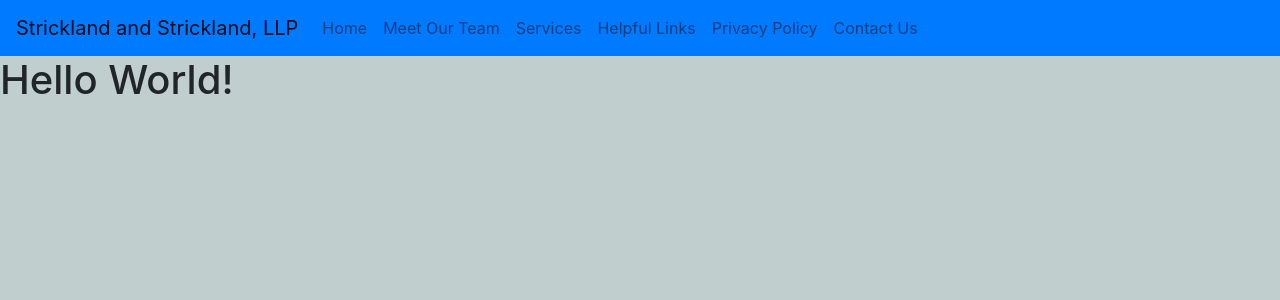
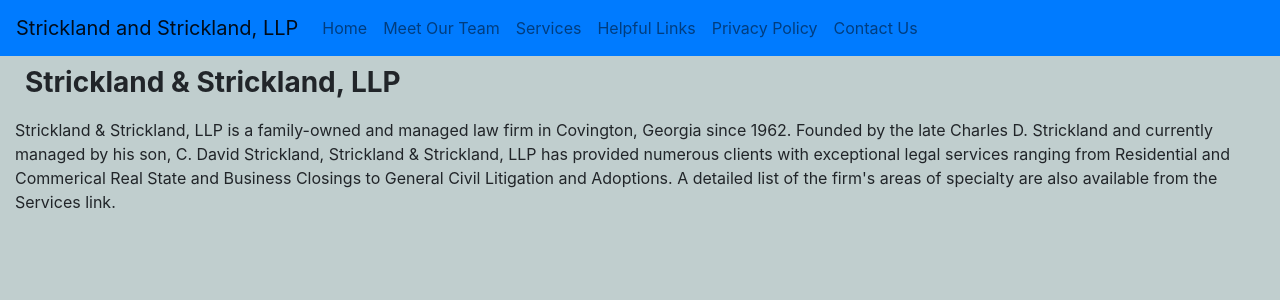
Before and after one commit to carolinelstrickland/stricklandlaw, a React (Create React App) app: page / in a window 1280 px wide. Shown: the top 300 px of the page. Built offline with nearby package versions, Linux system fonts and the light colour scheme.

Commit message:
landing page about blurb

```diff
--- /dev/null
+++ b/src/components/LandingLayout.js
@@ -0,0 +1,19 @@
+import React from "react";
+import { Container, Row } from "react-bootstrap";
+
+function LandingLayout() {
+    return (
+        <React.Fragment>
+            <Container fluid>
+                <h3>
+                    Strickland & Strickland, LLP
+                </h3>
+                <p>
+                    Strickland & Strickland, LLP is a family-owned and managed law firm in Covington, Georgia since 1962. Founded by the late Charles D. Strickland and currently managed by his son, C. David Strickland, Strickland & Strickland, LLP has provided numerous clients with exceptional legal services ranging from Residential and Commerical Real State and Business Closings to General Civil Litigation and Adoptions. A detailed list of the firm's areas of specialty are also available from the Services link.
+                </p>
+            </Container>
+        </React.Fragment>
+    )
+}
+
+export default LandingLayout;
--- a/src/pages/Landing.js
+++ b/src/pages/Landing.js
@@ -1,11 +1,10 @@
 import React from "react";
+import LandingLayout from "../components/LandingLayout";
 
 function Landing () {
  return (
      <div>
-         <h1>
-             Hello World!
-         </h1>
+         <LandingLayout />
      </div>
  )
 }
```
Also changed, not shown: public/imgs/stricklandlaw.jpeg (added).
